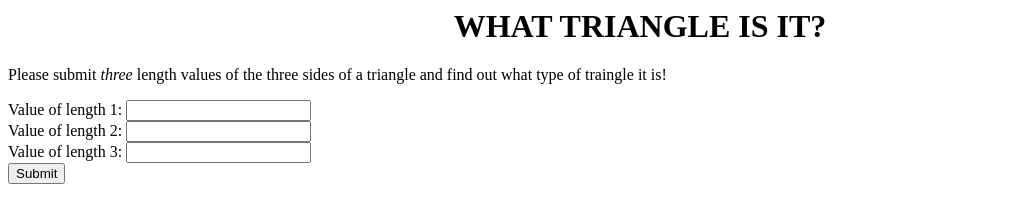
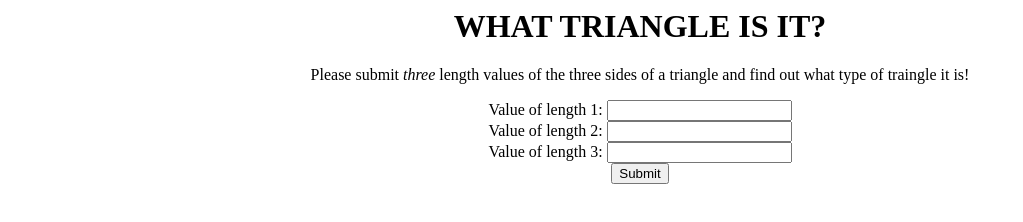
Before and after one commit to ya7skaa/ya7ska, a plain HTML site: page index.html in a window 1280 px wide. Shown: the whole page, without its empty margins (0-1023 px from the left). Drawn offline with Linux system fonts and the light colour scheme.

Commit message:
form input field aligned to the centre

```diff
--- a/styles.css
+++ b/styles.css
@@ -2,3 +2,9 @@ h1{
   text-align: center;
   text-transform: uppercase;
 }
+form{
+  text-align: center;
+}
+p{
+  text-align: center;
+}
```
